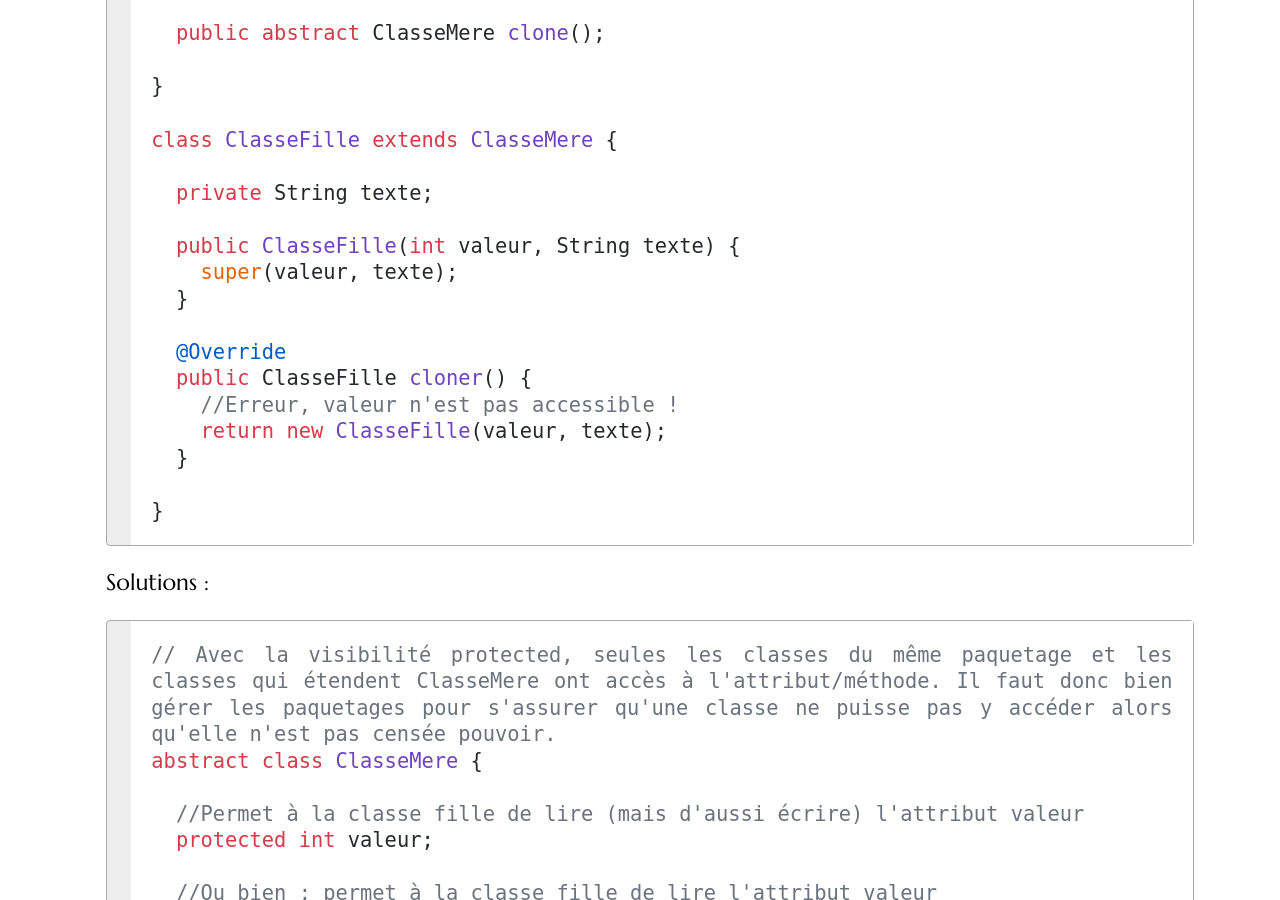
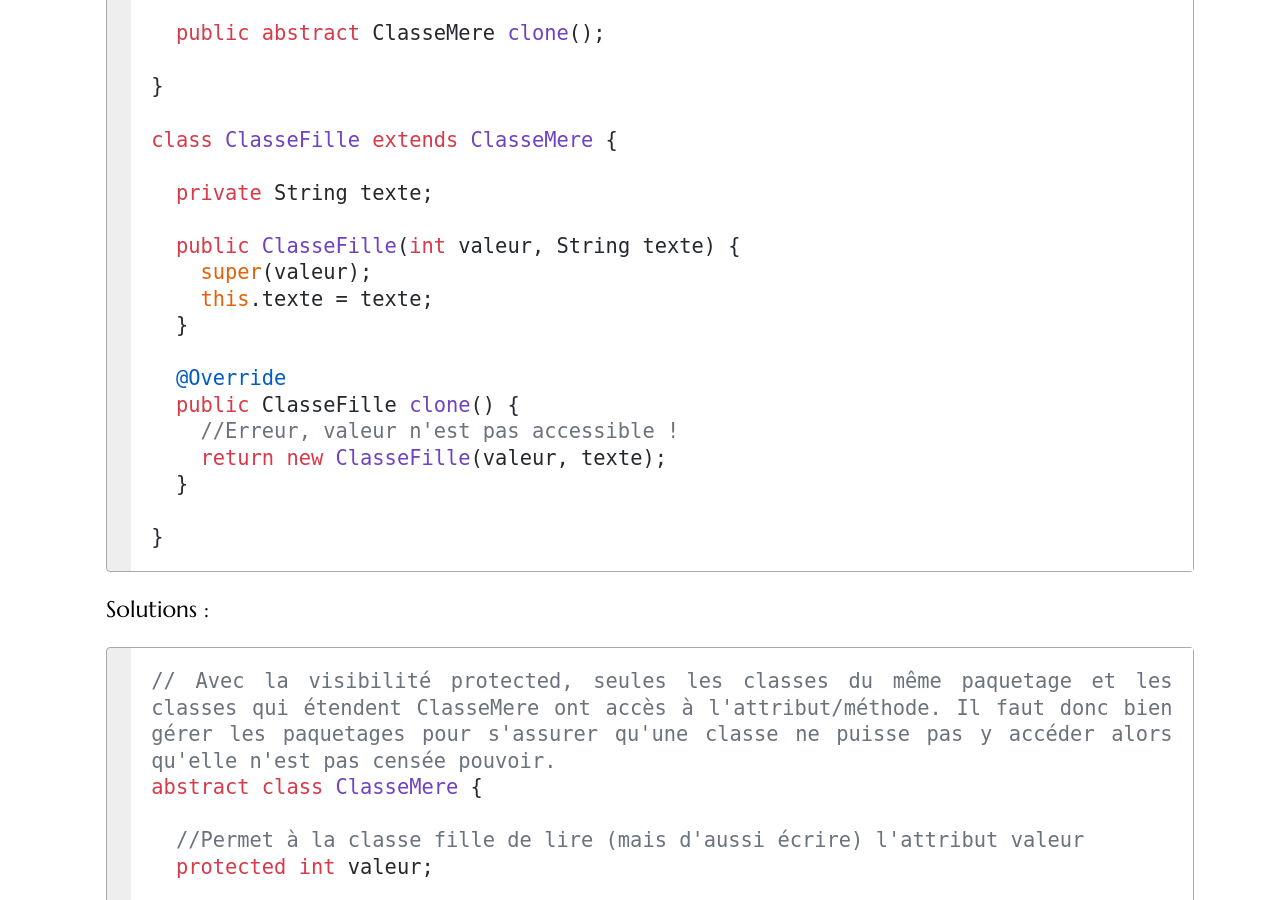
Before and after one commit to mgasquet/R304-QualiteDeveloppement, a Jekyll site: the page built from tutorials/tutorial4.md, in a window 1280 px wide and 900 px high, scrolled down 28647 px. Built offline with Jekyll 4.4.1, drawn with Linux system fonts in a browser that asks for light colours; some web fonts are replaced.

Commit message:
Update tutorial4.md (correction dans exemple Prototype)

```diff
--- a/tutorials/tutorial4.md
+++ b/tutorials/tutorial4.md
@@ -837,11 +837,12 @@ class ClasseFille extends ClasseMere {
   private String texte;
 
   public ClasseFille(int valeur, String texte) {
-    super(valeur, texte);
-  }
-
-  @Override
-  public ClasseFille cloner() {
+    super(valeur);
+    this.texte = texte;
+  }
+
+  @Override
+  public ClasseFille clone() {
     //Erreur, valeur n'est pas accessible !
     return new ClasseFille(valeur, texte);
   }
```
